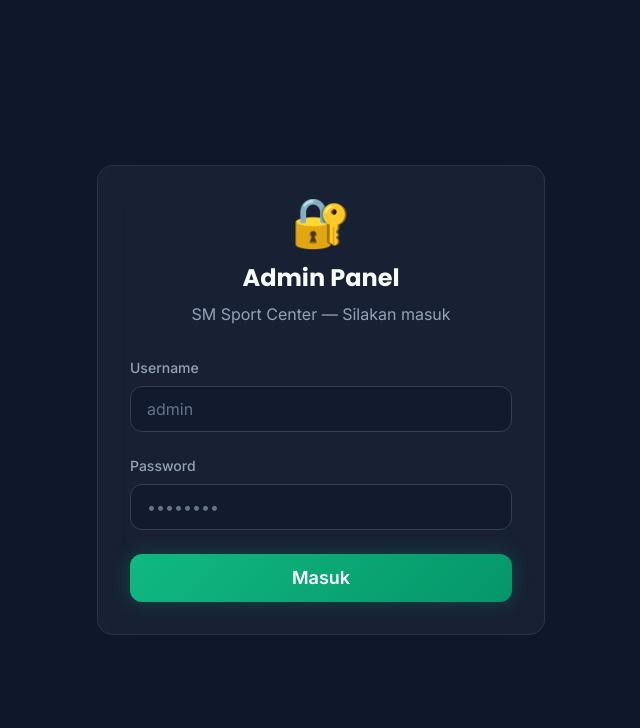
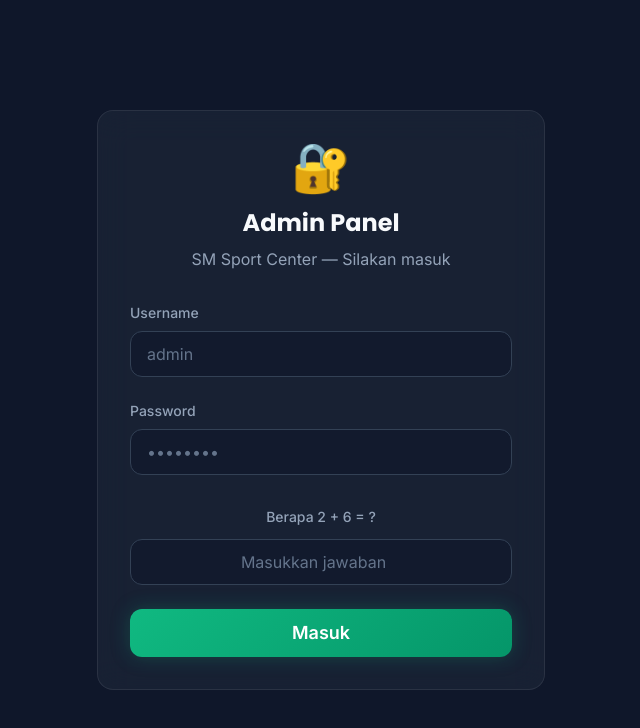
Before and after one commit to amirullahh/sm-sport, a Next.js app: page /admin/login in a window 1280 px wide. Shown: the top 728 px of the page, without its empty margins (319-959 px from the left). Built offline with nearby package versions, Linux system fonts and the light colour scheme.

Commit message:
feat: add math captcha to customer and admin login forms

```diff
--- a/app/admin/login/page.tsx
+++ b/app/admin/login/page.tsx
@@ -1,6 +1,6 @@
 'use client';
 
-import { useState } from 'react';
+import { useState, useEffect } from 'react';
 import { useRouter } from 'next/navigation';
 
 export default function AdminLogin() {
@@ -10,10 +10,33 @@ export default function AdminLogin() {
   const [error, setError] = useState('');
   const router = useRouter();
 
+  // Captcha state
+  const [num1, setNum1] = useState(0);
+  const [num2, setNum2] = useState(0);
+  const [captchaInput, setCaptchaInput] = useState('');
+
+  const generateCaptcha = () => {
+    setNum1(Math.floor(Math.random() * 10) + 1);
+    setNum2(Math.floor(Math.random() * 10) + 1);
+    setCaptchaInput('');
+  };
+
+  useEffect(() => {
+    generateCaptcha();
+  }, []);
+
   const handleLogin = async (e: React.FormEvent) => {
     e.preventDefault();
     setLoading(true);
     setError('');
+
+    // Validate Captcha
+    if (parseInt(captchaInput) !== num1 + num2) {
+      setError('Jawaban captcha salah, silakan coba lagi.');
+      generateCaptcha();
+      setLoading(false);
+      return;
+    }
 
     try {
       const res = await fetch('/api/admin/login', {
@@ -33,6 +56,8 @@ export default function AdminLogin() {
       router.refresh();
     } catch (err: any) {
       setError(err.message);
+      // Regenerate captcha on failure for security
+      generateCaptcha();
     } finally {
       setLoading(false);
     }
@@ -78,6 +103,24 @@ export default function AdminLogin() {
               placeholder="••••••••"
             />
           </div>
+
+          {/* Captcha Field */}
+          {num1 > 0 && (
+            <div className="pt-2">
+              <label className="block text-center text-sm font-medium text-[#94A3B8] mb-3">
+                Berapa {num1} + {num2} = ?
+              </label>
+              <input
+                type="number"
+                className="input-field w-full text-center"
+                placeholder="Masukkan jawaban"
+                value={captchaInput}
+                onChange={(e) => setCaptchaInput(e.target.value)}
+                required
+              />
+            </div>
+          )}
+
           <button
             type="submit"
             disabled={loading}
--- a/app/login/page.tsx
+++ b/app/login/page.tsx
@@ -1,6 +1,6 @@
 'use client';
 
-import { useState } from 'react';
+import { useState, useEffect } from 'react';
 import Link from 'next/link';
 import { useRouter } from 'next/navigation';
 
@@ -11,10 +11,33 @@ export default function Login() {
   const [error, setError] = useState('');
   const router = useRouter();
 
+  // Captcha state
+  const [num1, setNum1] = useState(0);
+  const [num2, setNum2] = useState(0);
+  const [captchaInput, setCaptchaInput] = useState('');
+
+  const generateCaptcha = () => {
+    setNum1(Math.floor(Math.random() * 10) + 1);
+    setNum2(Math.floor(Math.random() * 10) + 1);
+    setCaptchaInput('');
+  };
+
+  useEffect(() => {
+    generateCaptcha();
+  }, []);
+
   const handleLogin = async (e: React.FormEvent) => {
     e.preventDefault();
     setLoading(true);
     setError('');
+
+    // Validate Captcha
+    if (parseInt(captchaInput) !== num1 + num2) {
+      setError('Jawaban captcha salah, silakan coba lagi.');
+      generateCaptcha();
+      setLoading(false);
+      return;
+    }
 
     try {
       const res = await fetch('/api/auth/login', {
@@ -34,6 +57,8 @@ export default function Login() {
       router.refresh();
     } catch (err: any) {
       setError(err.message);
+      // Regenerate captcha on failure for security
+      generateCaptcha();
     } finally {
       setLoading(false);
     }
@@ -81,6 +106,23 @@ export default function Login() {
             />
           </div>
 
+          {/* Captcha Field */}
+          {num1 > 0 && (
+            <div className="pt-2">
+              <label className="block text-center text-md font-bold text-slate-200 mb-3">
+                Berapa {num1} + {num2} = ?
+              </label>
+              <input
+                type="number"
+                className="input-field text-center"
+                placeholder="Masukkan jawaban"
+                value={captchaInput}
+                onChange={(e) => setCaptchaInput(e.target.value)}
+                required
+              />
+            </div>
+          )}
+
           <button
             type="submit"
             className="w-full btn-primary flex justify-center py-3"
```
